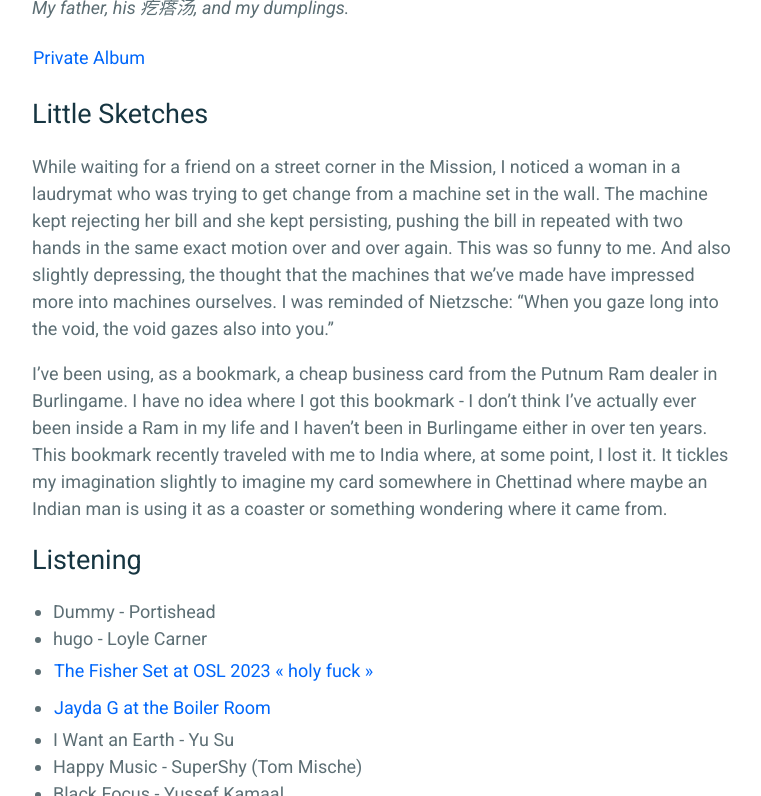
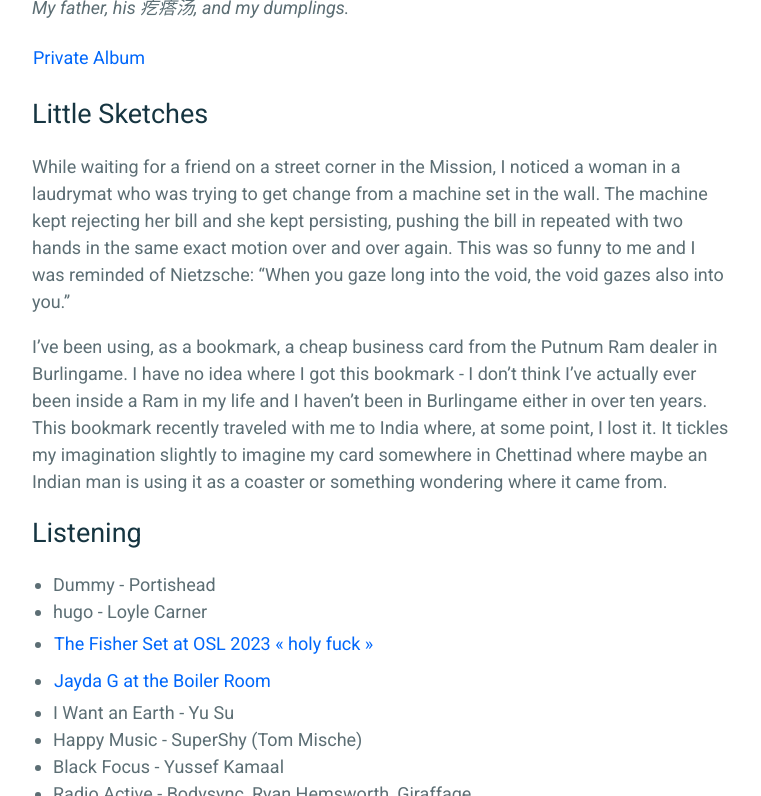
Before and after one commit to frankwang95/frankwang95.github.io, a Jekyll site: the page built from _posts/2023-11-05-october-snippits.md, in a window 1280 px wide and 900 px high, scrolled down 1546 px, cut to the strip 104-900 px from the top of the window. Shown: the whole strip, without its empty margins (258-1019 px from the left). Built offline with Jekyll 4.4.1, drawn with Linux system fonts in a browser that asks for light colours.

Commit message:
Fixed whitespace

```diff
--- a/_posts/2023-11-05-october-snippits.md
+++ b/_posts/2023-11-05-october-snippits.md
@@ -30,7 +30,7 @@ tags: snippits
 
 # Little Sketches
 
-While waiting for a friend on a street corner in the Mission, I noticed a woman in a laudrymat who was trying to get change from a machine set in the wall. The machine kept rejecting her bill and she kept persisting, pushing the bill in repeated with two hands in the same exact motion over and over again. This was so funny to me. And also slightly depressing, the thought that the machines that we've made have impressed more into machines ourselves. I was reminded of Nietzsche: "When you gaze long into the void, the void gazes also into you."
+While waiting for a friend on a street corner in the Mission, I noticed a woman in a laudrymat who was trying to get change from a machine set in the wall. The machine kept rejecting her bill and she kept persisting, pushing the bill in repeated with two hands in the same exact motion over and over again. This was so funny to me and I was reminded of Nietzsche: "When you gaze long into the void, the void gazes also into you."
 
 I've been using, as a bookmark, a cheap business card from the Putnum Ram dealer in Burlingame. I have no idea where I got this bookmark - I don't think I've actually ever been inside a Ram in my life and I haven't been in Burlingame either in over ten years. This bookmark recently traveled with me to India where, at some point, I lost it. It tickles my imagination slightly to imagine my card somewhere in Chettinad where maybe an Indian man is using it as a coaster or something wondering where it came from.
 
```
